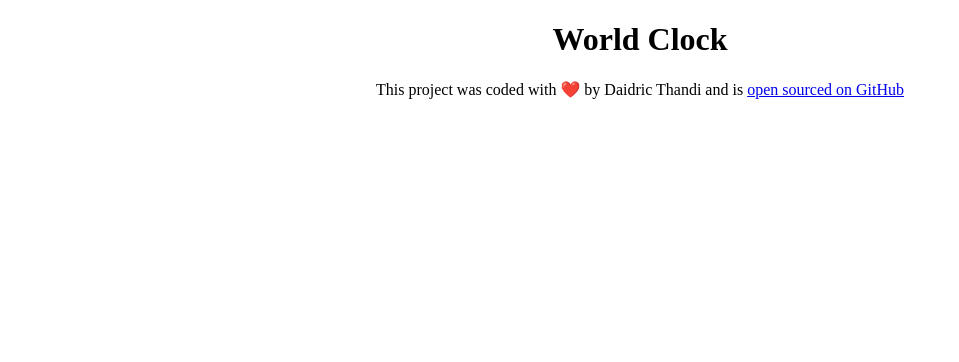
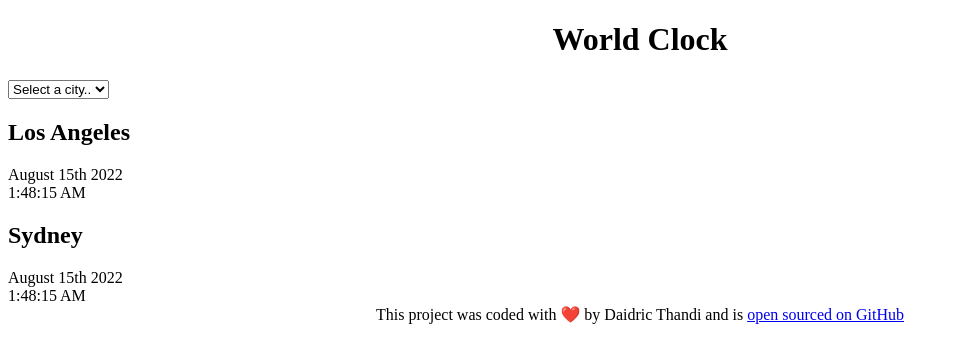
Before and after one commit to Daidricthandi/World-Clock, a plain HTML site: page index.html in a window 1280 px wide. Shown: the whole page, without its empty margins (0-959 px from the left). Drawn offline with Linux system fonts and the light colour scheme.

Commit message:
Added the basic html

```diff
--- a/index.html
+++ b/index.html
@@ -10,10 +10,30 @@
 </head>
 
 <body>
-    <h1>World Clock</h1>
+    <div class="container">
+        <h1>World Clock</h1>
+
+        <select>
+            <option value="">Select a city..</option>
+            <option value="">London</option>
+            <option value="">New York</option>
+            <option value="">Auckland</option>
+        </select>
+
+        <div class="city">
+            <h2>Los Angeles</h2>
+            <div class="date">August 15th 2022</div>
+            <div class="time">1:48:15 AM</div>
+        </div>
+        <div class="city">
+            <h2>Sydney</h2>
+            <div class="date">August 15th 2022</div>
+            <div class="time">1:48:15 AM</div>
+        </div>
+    </div>
     <footer>
         This project was coded with ❤️ by Daidric Thandi and is
-        <a href="https://github.com/matthieua/world-clock" target="_blank">
+        <a href="https://github.com/Daidricthandi/World-Clock" target="_blank">
             open sourced on GitHub</a>
     </footer>
     <script src="src/index.js"></script>
```
